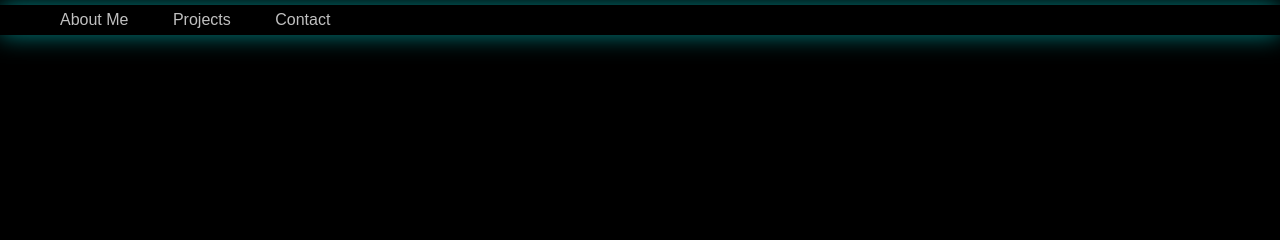
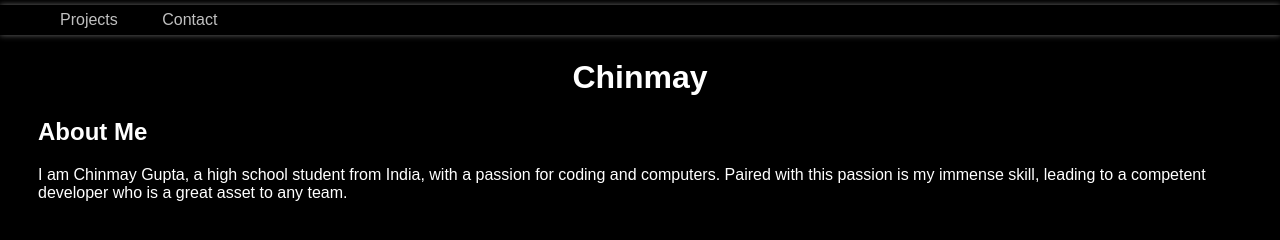
Before and after one commit to LukeNotDuke/LukeNotDuke.github.io, a plain HTML site: page index.html in a window 1280 px wide. Drawn offline with Linux system fonts and the light colour scheme.

Commit message:
Update index.html

```diff
--- a/index.html
+++ b/index.html
@@ -21,7 +21,7 @@
 			height: 30px;
 			display: flex;
 			align-items: center;
-			box-shadow: 0 0 25px 0 teal;}
+			box-shadow: 0 0 6px 0 dimgrey;}
 		header * {  display: inline;  }
 		header li {  margin: 20px;  }
 		header li a {
@@ -33,17 +33,19 @@
 	<style>
 		body {
 			background-color: black;
+			color: white;
 		}
 	</style>
 	<header>
 		<nav>
 			<ul>
-				<li><a href=about-me.html>About Me</a></li>
 				<li><a href=projects.html>Projects</a></li>
 				<li><a href=contact-me.html>Contact</a></li>
 			</ul>
 		</nav>
 	</header>
-	Hi! Welcome to my website!
+	<h1 align="center">Chinmay</h1>
+	<h2>About Me</h2>
+	I am Chinmay Gupta, a high school student from India, with a passion for coding and computers. Paired with this passion is my immense skill, leading to a competent developer who is a great asset to any team.
 </body>
 </html>
```
